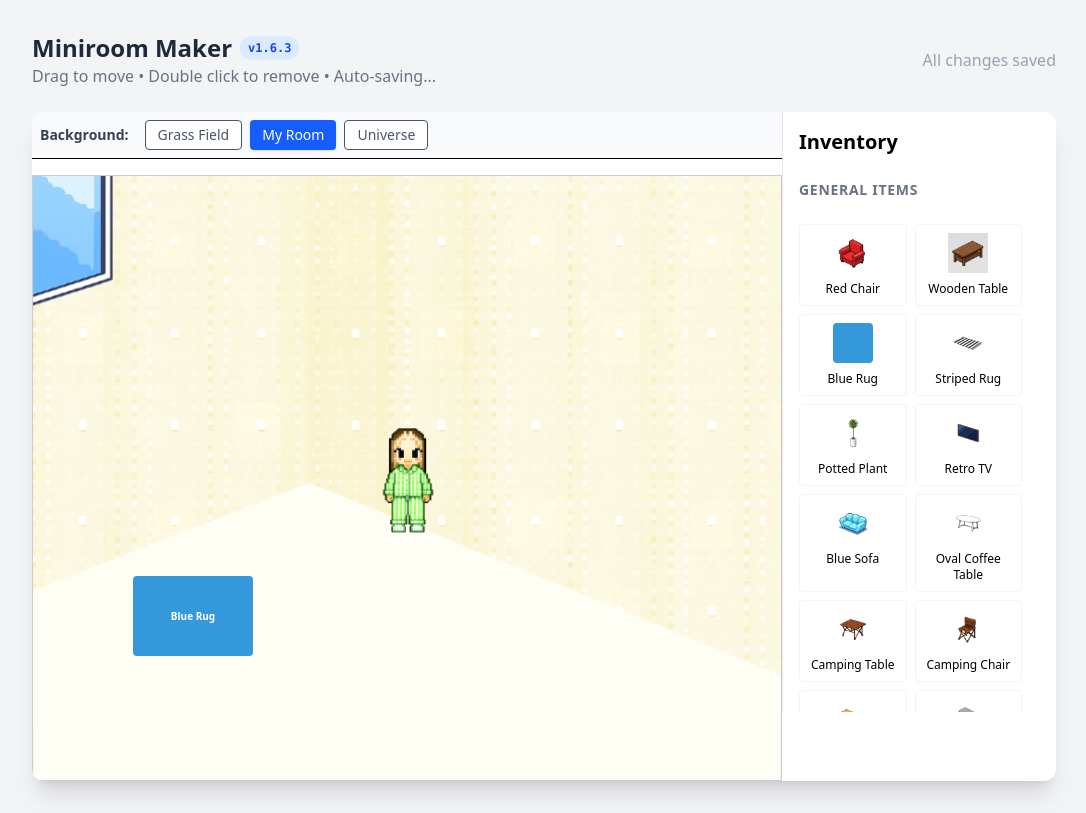
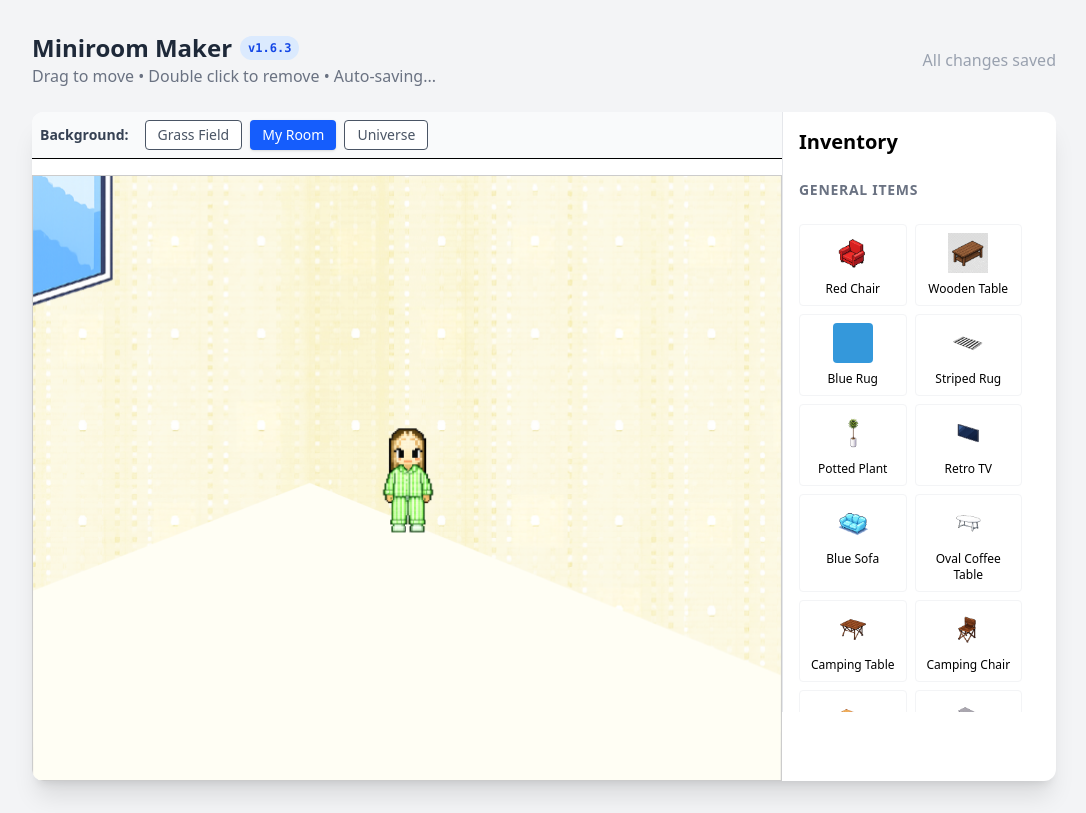
Before and after one commit to WoojinAhn/miniroom-demo, a Next.js app: page / in a window 1280 px wide. Shown: the whole page, without its empty margins (96-1182 px from the left). Built offline with nearby package versions, Linux system fonts and the light colour scheme.

Commit message:
chore: remove default blue rug from initial room

```diff
--- a/src/data/mockMiniroom.ts
+++ b/src/data/mockMiniroom.ts
@@ -220,15 +220,7 @@ export const INITIAL_ROOM: Room = {
     background: "#ecf0f1", // Light gray background
     lastUpdated: new Date().toISOString(),
     items: [
-        {
-            instanceId: "inst_1",
-            itemId: "item_rug_blue",
-            posX: 100,
-            posY: 400,
-            rotation: 0,
-            isFlipped: false,
-            scale: 1,
-        },
+
         {
             instanceId: "inst_2",
             itemId: "item_plant_pot",
```
